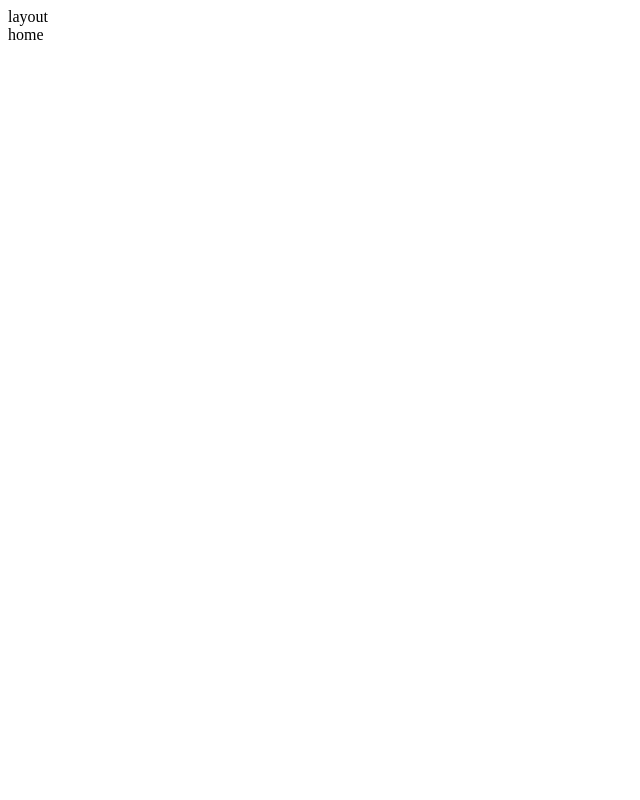
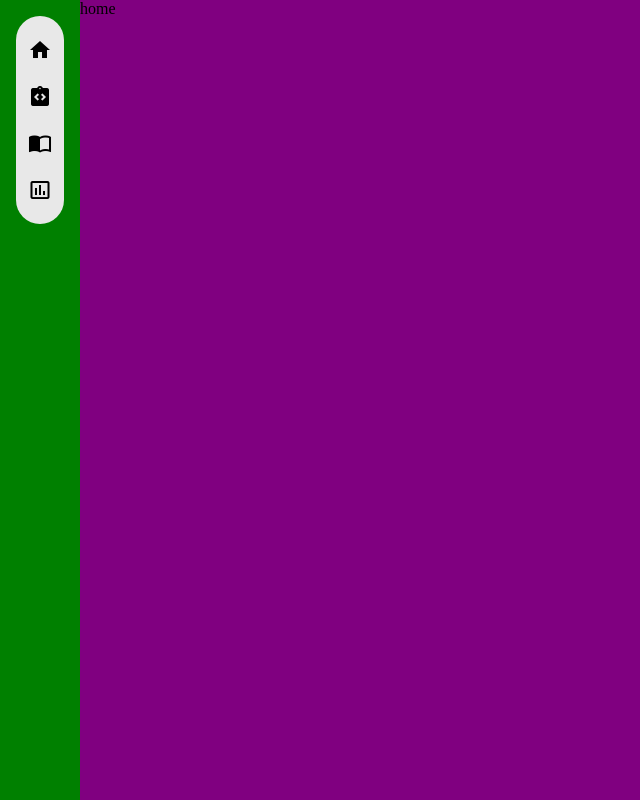
Before and after one commit to liamdebellada/portfolio, a Gatsby site: page / in a window 1280 px wide. Shown: the whole page, without its empty margins (0-640 px from the left). Built offline with nearby package versions, Linux system fonts and the light colour scheme; Gatsby itself is replaced by a stand-in of ours.

Commit message:
Implemented bar component layout with basic options and created site layout

```diff
--- /dev/null
+++ b/src/components/nav/nav.css
@@ -0,0 +1,18 @@
+.barParent {
+	width: 100%;
+	max-height: 13rem;
+	min-height: 10rem;
+	background: #E8E8E8;
+	border-radius: 30px;
+	display: flex;
+	flex-direction: column;
+	align-items: center;
+	justify-content: space-evenly;
+}
+
+.navItem {
+	display: flex;
+	align-items: center;
+	justify-content: center;
+	cursor: pointer;
+}
--- /dev/null
+++ b/src/components/nav/nav.tsx
@@ -0,0 +1,29 @@
+import React from 'react';
+import './nav.css';
+
+import {navigate} from 'gatsby';
+
+interface Options {
+	icon: string,
+	name: string,
+	route: string
+}
+
+const Bar = ({options}: {options: Options[]}) => {
+	return (
+		<div className="barParent">
+			{options.map((option) => (
+				<div className="navItem">
+					<span
+						onClick={() => navigate(option.route.includes("/") ? option.route : `/${option.route}`)}
+						className="material-icons"
+						>
+							{option.icon}
+					</span>
+				</div>
+			))}
+		</div>
+	)
+}
+
+export default Bar
--- a/src/layouts/index.tsx
+++ b/src/layouts/index.tsx
@@ -1,9 +1,21 @@
-import * as React from "react"
-const layout = ({children}) => {
+import * as React from "react";
+import '../styles/global.css';
+import './layout.css';
+
+import Bar from '../components/nav/nav';
+
+const layout = ({children} : {children: React.ReactNode})=> {
 	return (
-		<div>
-			<div>layout</div>
-			<div>{children}</div>
+		<div className="parent">
+			<div className="navContainer">
+				<Bar options={[
+					{name: "home", icon: "home", route: "/"},
+					{name: "projects", icon: "integration_instructions", route: "projects"},
+					{name: "blog", icon: "import_contacts", route: "blog"},
+					{name: "stats", icon: "insert_chart_outlined", route: "stats"},
+				]}/>
+			</div>
+			<div className="contentContainer">{children}</div>
 		</div>
 	)
 }
--- /dev/null
+++ b/src/layouts/layout.css
@@ -0,0 +1,16 @@
+.parent {
+	display: grid;
+	grid-template-columns: 80px 1fr;
+	height: 100%;
+}
+
+.navContainer {
+	background: green;
+	display: flex;
+	padding: 1rem;
+	justify-content: center;
+}
+
+.contentContainer {
+	background: purple;
+}
--- a/src/pages/index.tsx
+++ b/src/pages/index.tsx
@@ -1,9 +1,8 @@
-import {navigate} from 'gatsby';
 import * as React from "react"
 
 const app = () => {
   return (
-    <div onClick={() => navigate('huh')}>
+    <div>
       home
     </div>
   )
--- /dev/null
+++ b/src/styles/global.css
@@ -0,0 +1,19 @@
+@import url('https://fonts.googleapis.com/icon?family=Material+Icons');
+
+html {
+	height: 100%;
+}
+
+body {
+	background: white;
+	height: 100%;
+	margin: 0;
+}
+
+#___gatsby {
+	height: 100%;
+}
+
+#gatsby-focus-wrapper {
+	height: 100%;
+}
--- a/tsconfig.json
+++ b/tsconfig.json
@@ -10,6 +10,7 @@
 	  "experimentalDecorators": true,
 	  "emitDecoratorMetadata": true,
 	  "noEmit": true,
-	  "skipLibCheck": true
+	  "skipLibCheck": true,
+	  "moduleResolution": "node"
 	}
   }
```
